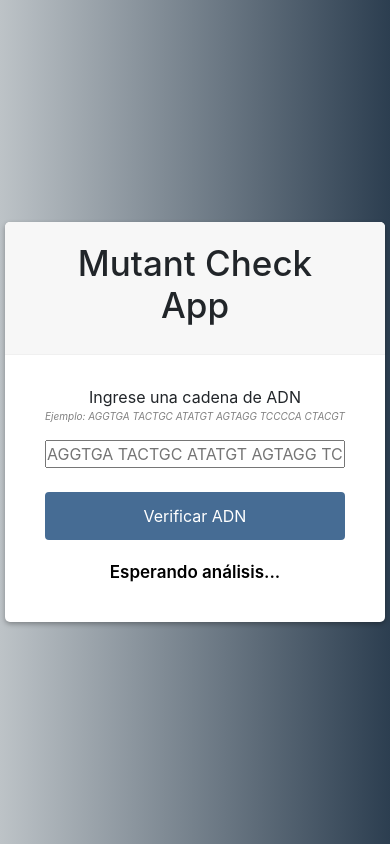
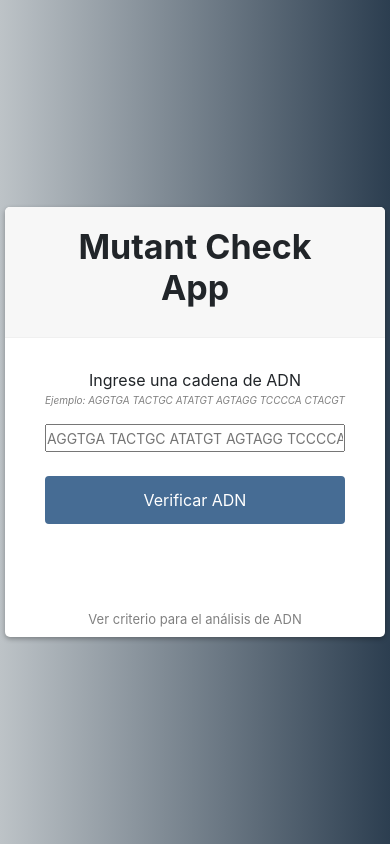
Before and after one commit to marcosdellavecchia/mutant-check, a React (Create React App) app: page / in a window 390 px wide. Built offline with nearby package versions, Linux system fonts and the light colour scheme.

Commit message:
Cambios menores en CSS

```diff
--- a/src/Mutant.js
+++ b/src/Mutant.js
@@ -100,7 +100,7 @@ class Mutant extends React.Component {
     if (this.state.result === true) {
       return "Resultado: MUTANTE";
     }
-    return "Esperando análisis...";
+    return "⠀";
   };
 
   setColors = () => {
--- a/src/index.css
+++ b/src/index.css
@@ -19,7 +19,7 @@ body {
   box-shadow: 0 2px 5px rgba(0, 0, 0, 0.3);
   overflow: hidden;
   width: 450px;
-  height: 400px;
+  height: 430px;
   max-width: 100%;
 }
 
@@ -39,8 +39,8 @@ body {
 }
 
 input {
-  margin-top: 15px;
-  margin-bottom: 15px;
+  margin-top: 12px;
+  margin-bottom: 12px;
   width: 100%;
   line-height: 2;
   text-align: center;
@@ -70,6 +70,10 @@ form button:hover {
   margin-top: 20px;
 }
 
+.header h1 {
+  font-weight: 700;
+}
+
 .info {
   font-size: 13px;
   color: gray;
@@ -97,8 +101,26 @@ form button:hover {
 .example {
   font-size: 12px;
   font-style: italic;
-  margin-top: -8px;
+  margin-top: -7px;
   color: gray;
+}
+
+/* Reduce el tamaño del texto dentro del place holder */
+::-webkit-input-placeholder {
+  /* Chrome/Opera/Safari */
+  font-size: 14px;
+}
+::-moz-placeholder {
+  /* Firefox 19+ */
+  font-size: 14px;
+}
+:-ms-input-placeholder {
+  /* IE 10+ */
+  font-size: 14px;
+}
+:-moz-placeholder {
+  /* Firefox 18- */
+  font-size: 14px;
 }
 
 /* Oculta la columna de symbol y capitalización en pantallas inferiores a 480 px */
@@ -108,7 +130,7 @@ form button:hover {
     width: 380px;
   }
   .header h1 {
-    font-size: 35px;
+    font-size: 34px;
   }
   .example {
     font-size: 10px;
```
